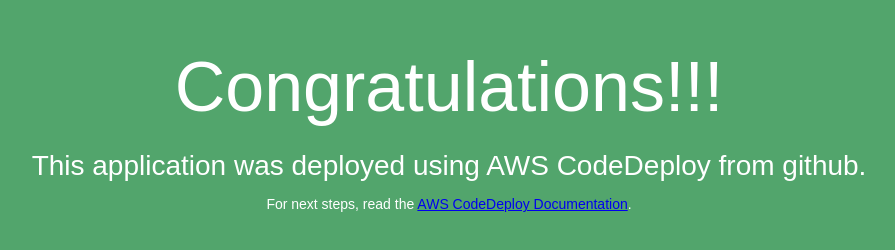
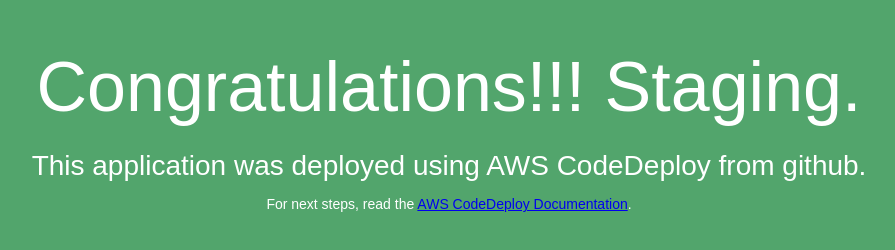
Before and after one commit to aoktox/SampleAppAws, a plain HTML site: page index.html in a window 1280 px wide. Shown: the whole page, without its empty margins (191-1086 px from the left). Drawn offline with Linux system fonts and the light colour scheme.

Commit message:
change index

```diff
--- a/index.html
+++ b/index.html
@@ -26,7 +26,7 @@
 </head>
 <body>
   <div align="center">
-    <h1>Congratulations!!!</h1>
+    <h1>Congratulations!!! Staging.</h1>
     <h2>This application was deployed using AWS CodeDeploy from github.</h2>
     <p>For next steps, read the <a href="http://aws.amazon.com/documentation/codedeploy">AWS CodeDeploy Documentation</a>.</p>
   </div>
```
